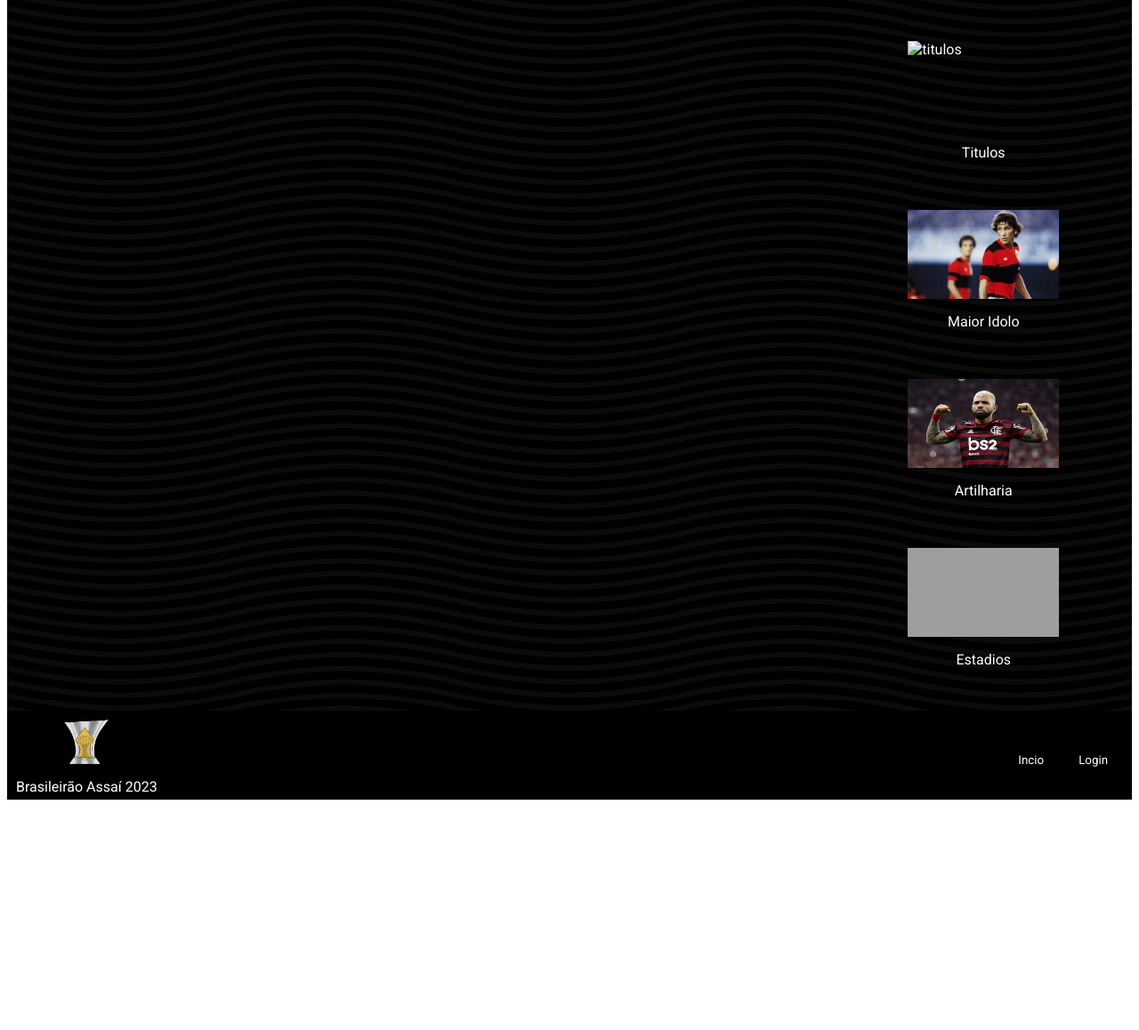
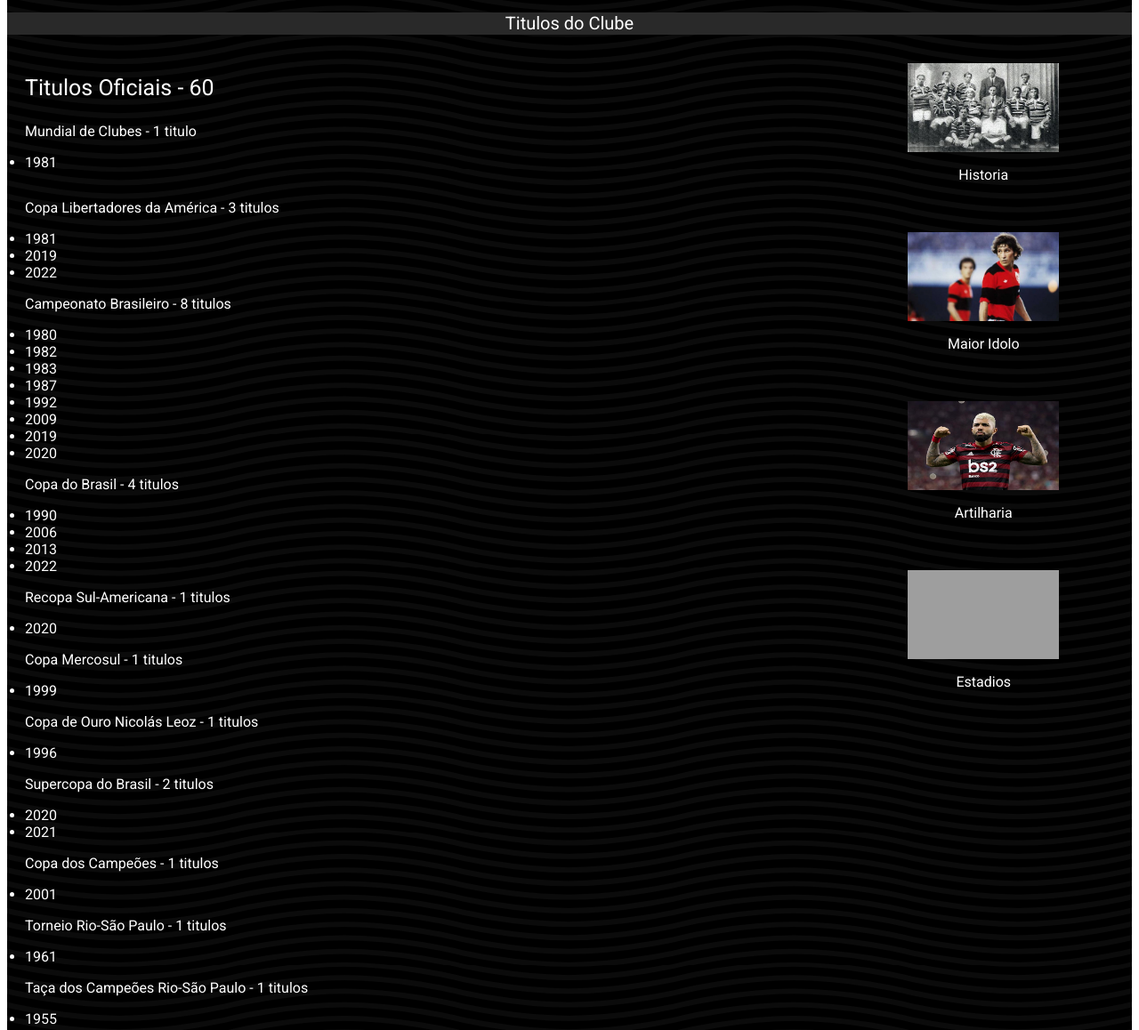
Before and after one commit to CleomarFilho/Flamengo-page, a plain HTML site: page Html/titulos.html in a window 1280 px wide. Shown: the part 340-1498 px from the top of the page at 89% size. Before the commit the page ends 1250 px from the top, so only its background shows below. Drawn offline with Linux system fonts and the light colour scheme; grey boxes are pictures that could not be loaded.

Commit message:
alt-titulos

```diff
--- a/CSS/style.css
+++ b/CSS/style.css
@@ -74,6 +74,14 @@
   width: 100px;
   height: 100px;
 }
+.clubDescriptionContentTitle{
+  width: 100%;
+  height: 25px;
+  text-align: center;
+  background-color: #292929;
+  margin: 0;
+  font-size: 20px;
+}
 .mainContent{
   display: grid;
   grid-template-columns: 3fr 1fr;
@@ -97,6 +105,7 @@
   transition: 0.4s;
   border-radius: 10px;
   padding: 10px;
+  cursor: pointer;
 }
 .sideBarContent:hover{
   border: 2px solid white;
@@ -105,9 +114,12 @@
   width: 170px;
   height: 100px;
 }
+a{
+  text-decoration: none;
+}
 .footerContent{
   width: 100%;
-  height: 100px;
+  height: 40spx;
   display: flex;
   justify-content: space-between;
   align-items: center;
@@ -194,4 +206,9 @@
   .clubDescription{
     align-items: center;
   }
+  .footerContent{
+    display: flex;
+    flex-direction: column;
+    align-items: center;
+  }
 }
--- a/CSS/titulos.css
+++ b/CSS/titulos.css
@@ -74,6 +74,17 @@
   width: 100px;
   height: 100px;
 }
+.clubDescriptionContentTitle{
+  width: 100%;
+  height: 25px;
+  text-align: center;
+  background-color: #292929;
+  margin: 0;
+  font-size: 20px;
+}
+.cardPrincipaltitle{
+  font-size: 25px;
+}
 .mainContent{
   display: grid;
   grid-template-columns: 3fr 1fr;
@@ -105,15 +116,18 @@
   width: 170px;
   height: 100px;
 }
+a{
+  text-decoration: none;
+}
 .footerContent{
   width: 100%;
-  height: 100px;
+  min-height: 40px;
   display: flex;
   justify-content: space-between;
   align-items: center;
   background-color: black;
   flex-wrap: wrap;
-  gap:  8px 10px;
+  gap: 8px 15px;
 }
 .footerContentImg{
   width: 50px;
@@ -166,6 +180,9 @@
     width: 100px;
     height: 70px;
   }
+  .clubDescription{
+    align-items: center;
+  }
 }
 @media (max-width: 560px){
 
@@ -190,8 +207,14 @@
     display: flex;
     flex-direction: column;
     align-items: center;
+    gap: 0px;
   }
   .clubDescription{
     align-items: center;
   }
+  .footerContent{
+    display: flex;
+    flex-direction: column;
+    align-items: center;
+  }
 }
--- a/Html/titulos.html
+++ b/Html/titulos.html
@@ -5,11 +5,11 @@
   <meta http-equiv="X-UA-Compatible" content="IE=edge">
   <meta name="viewport" content="width=device-width, initial-scale=1.0">
   <link rel="stylesheet" href="/CSS/titulos.css">
-  <link rel="shortcut icon" href="Imagens/Taca-logo.png">
+  <link rel="shortcut icon" href="/Imagens/Taca-logo.png">
   <link rel="preconnect" href="https://fonts.googleapis.com">
   <link rel="preconnect" href="https://fonts.gstatic.com" crossorigin>
   <link href="https://fonts.googleapis.com/css2?family=Roboto&display=swap" rel="stylesheet">
-  <title>Clubes - Flamengo</title>
+  <title>Titulos - Flamengo</title>
 </head>
 <body>
   <div class="conteiner">
@@ -23,23 +23,87 @@
         <button class="buttonHeader">Login</button>
       </div>
     </header>
-    <p class="navTitle">Clubes</p>
+    <p class="navTitle">Clube</p>
     <div class="clubDescription">
       <img src="/Imagens/flamengo-logo.png" alt="Flamengo" class="clubDescriptionImg">
       <p class="clubDescriptionContent">Clube de Regatas do Flamengo</p>
       <p class="clubDescriptionContent">Rio de Janeiro-RJ</p>
     </div>
+    <p class="clubDescriptionContentTitle">Titulos do Clube</p>
     <section class="mainContent">
       <div class="cardPrincipal">
         <div class="cardPrincipalContent">
 
+          <p class="cardPrincipaltitle">Titulos Oficiais - 60</p>
+          <div class="cardPrincipalDescription">
+            <p>Mundial de Clubes - 1 titulo</p>
+            <ul>
+              <li>1981</li>
+            </ul>
+            <hr>
+            <p>Copa Libertadores da América - 3 titulos</p>
+            <ul>
+              <li>1981</li>
+              <li>2019</li>
+              <li>2022</li>
+            </ul>
+            <p>Campeonato Brasileiro - 8 titulos</p>
+            <ul>
+              <li>1980</li>
+              <li>1982</li>
+              <li>1983</li>
+              <li>1987</li>
+              <li>1992</li>
+              <li>2009</li>
+              <li>2019</li>
+              <li>2020</li>
+            </ul>
+            <p>Copa do Brasil - 4 titulos</p>
+            <ul>
+              <li>1990</li>
+              <li>2006</li>
+              <li>2013</li>
+              <li>2022</li>
+            </ul>
+            <p>Recopa Sul-Americana - 1 titulos</p>
+            <ul>
+              <li>2020</li>
+            </ul>
+            <p>Copa Mercosul - 1 titulos</p>
+            <ul>
+              <li>1999</li>
+            </ul>
+            <p>Copa de Ouro Nicolás Leoz - 1 titulos</p>
+            <ul>
+              <li>1996</li>
+            </ul>
+            <p>Supercopa do Brasil - 2 titulos</p>
+            <ul>
+              <li>2020</li>
+              <li>2021</li>
+            </ul>
+            <p>Copa dos Campeões - 1 titulos</p>
+            <ul>
+              <li>2001</li>
+            </ul>
+            <p>Torneio Rio-São Paulo - 1 titulos</p>
+            <ul>
+              <li>1961</li>
+            </ul>
+            <p>Taça dos Campeões Rio-São Paulo - 1 titulos</p>
+            <ul>
+              <li>1955</li>
+            </ul>
+          </div>
         </div>
       </div>
       <div class="sideBar">
-        <div class="sideBarContent">
-          <img src="/Imagens/titulos.jpg_large" alt="titulos" class="sideBarImg">
-          <p>Titulos</p>
-        </div>
+        <a href="/index.html">
+          <div class="sideBarContent">
+            <img src="/Imagens/1914-Flamengo.jpg" alt="titulos" class="sideBarImg">
+            <p class="sideBarContentDescription">Historia</p>
+          </div>
+        </a>
         <div class="sideBarContent">
           <img src="/Imagens/zico.webp" alt="zico" class="sideBarImg">
           <p>Maior Idolo</p>
```
Also changed, not shown: index.html (+3 -0 lines), Imagens/1914-Flamengo.jpg (added).
